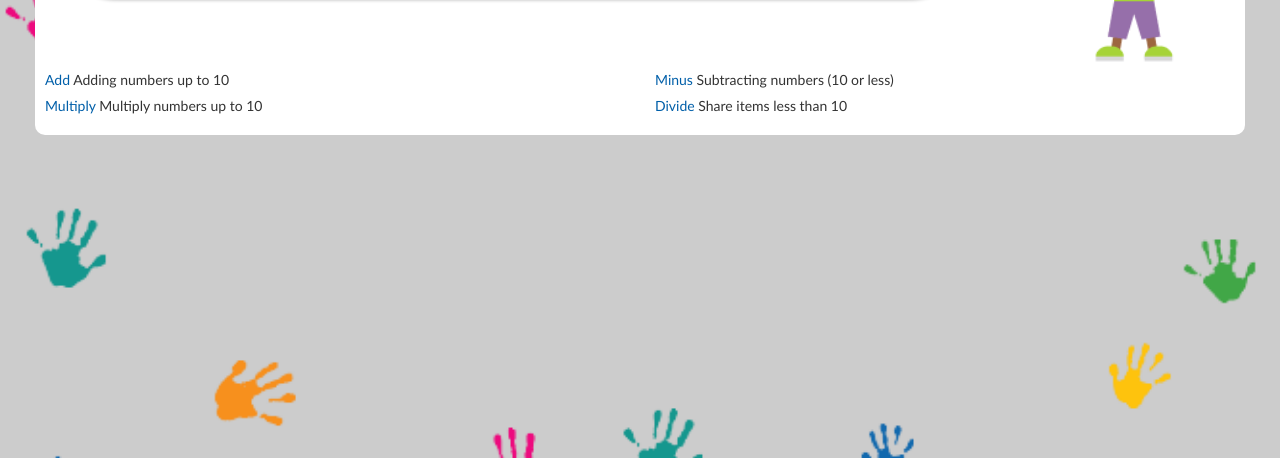
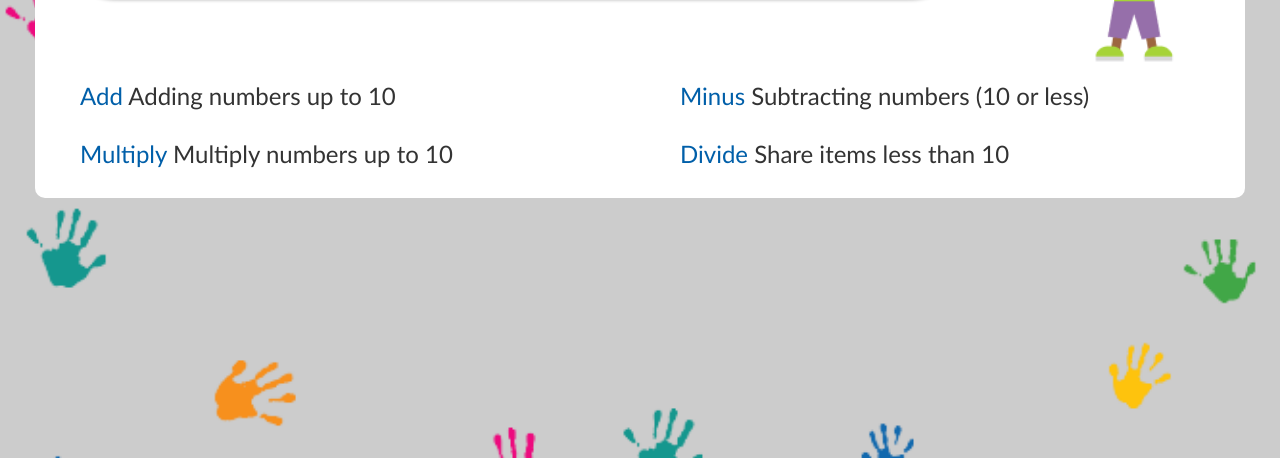
Before and after one commit to andie5/andie5.github.io, a plain HTML site: page index.html in a window 1280 px wide. Shown: the part 342-800 px from the top of the page. Drawn offline with nearby package versions, Linux system fonts and the light colour scheme.

Commit message:
- Added padding to the table of functions on the main page and increased font-size - Adapted the bootstrap css in custom css of the table layout

```diff
--- a/stylesheet.css
+++ b/stylesheet.css
@@ -295,6 +295,7 @@ h5{
     padding-left: 0;
     margin-bottom: 11px;
     list-style: none;
+		font-size: 3vh;
 }
 
 .nav-pills>li.active>a, .nav-pills>li.active>a:focus, .nav-pills>li.active>a:hover {
@@ -308,6 +309,20 @@ h5{
     position: relative;
     display: block;
     padding: 10px 15px;
+}
+
+.row {
+    margin-right: -15px;
+    margin-left: -15px;
+		font-size: 3vh;
+		padding: 10px;
+}
+
+.col-md-6{
+    position: relative;
+    min-height: 1px;
+    padding-right: 15px;
+    padding-left: 40px;
 }
 
 /***********************************************/
```
